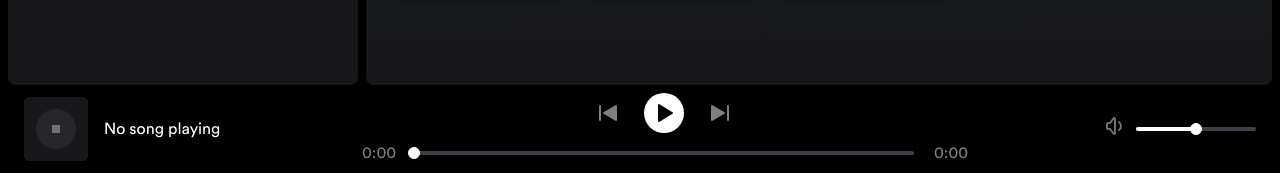
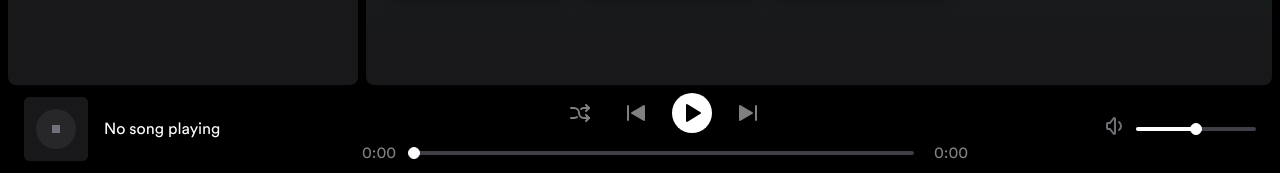
Before and after one commit to florchial/spotify-astro-clone, an Astro site: page / in a window 1280 px wide. Shown: the part 627-800 px from the top of the page. Built offline with nearby package versions, Linux system fonts and the light colour scheme; Astro itself is replaced by a stand-in of ours.

Commit message:
shuffle feature

```diff
--- a/src/components/Player.jsx
+++ b/src/components/Player.jsx
@@ -1,18 +1,23 @@
-import { useRef, useEffect } from 'react'
+import { useRef, useEffect, useState } from 'react'
 import { usePlayerStore } from "@/store/playerStore"
 import { SongTitle } from './SongTitle'
 import { VolumeControl } from './VolumeControl'
 import { SongSlider } from './SongSlider'
+import { amountOfSongs } from '@/domain/playlists'
 export const Pause = () => (<svg width="24" height="24" viewBox="0 0 24 24" fill="#000000" className="icon icon-tabler icons-tabler-filled icon-tabler-player-pause"><path stroke="none" d="M0 0h24v24H0z" fill="none" /><path d="M9 4h-2a2 2 0 0 0 -2 2v12a2 2 0 0 0 2 2h2a2 2 0 0 0 2 -2v-12a2 2 0 0 0 -2 -2z" /><path d="M17 4h-2a2 2 0 0 0 -2 2v12a2 2 0 0 0 2 2h2a2 2 0 0 0 2 -2v-12a2 2 0 0 0 -2 -2z" /></svg>)
 export const Play = () => (<svg width="24" height="24" viewBox="0 0 24 24" fill="#000000" className="icon icon-tabler icons-tabler-filled icon-tabler-player-play"><path stroke="none" d="M0 0h24v24H0z" fill="none" /><path d="M6 4v16a1 1 0 0 0 1.524 .852l13 -8a1 1 0 0 0 0 -1.704l-13 -8a1 1 0 0 0 -1.524 .852z" /></svg>)
 export const Next = () => (<svg width="24" height="24" viewBox="0 0 24 24" fill="currentColor" className="icon icon-tabler icons-tabler-filled icon-tabler-player-skip-forward"><path stroke="none" d="M0 0h24v24H0z" fill="none" /><path d="M3 5v14a1 1 0 0 0 1.504 .864l12 -7a1 1 0 0 0 0 -1.728l-12 -7a1 1 0 0 0 -1.504 .864z" /><path d="M20 4a1 1 0 0 1 .993 .883l.007 .117v14a1 1 0 0 1 -1.993 .117l-.007 -.117v-14a1 1 0 0 1 1 -1z" /></svg>)
 export const Previous = () => (<svg width="24" height="24" viewBox="0 0 24 24" fill="currentColor" className="icon icon-tabler icons-tabler-filled icon-tabler-player-skip-back"><path stroke="none" d="M0 0h24v24H0z" fill="none" /><path d="M19.496 4.136l-12 7a1 1 0 0 0 0 1.728l12 7a1 1 0 0 0 1.504 -.864v-14a1 1 0 0 0 -1.504 -.864z" /><path d="M4 4a1 1 0 0 1 .993 .883l.007 .117v14a1 1 0 0 1 -1.993 .117l-.007 -.117v-14a1 1 0 0 1 1 -1z" /></svg>)
+export const Shuffle = () => (<svg  xmlns="http://www.w3.org/2000/svg"  width="24"  height="24"  viewBox="0 0 24 24"  fill="none"  stroke="currentColor"  stroke-width="2"  stroke-linecap="round"  stroke-linejoin="round"  class="icon icon-tabler icons-tabler-outline icon-tabler-arrows-shuffle"><path stroke="none" d="M0 0h24v24H0z" fill="none"/><path d="M18 4l3 3l-3 3" /><path d="M18 20l3 -3l-3 -3" /><path d="M3 7h3a5 5 0 0 1 5 5a5 5 0 0 0 5 5h5" /><path d="M21 7h-5a4.978 4.978 0 0 0 -3 1m-4 8a4.984 4.984 0 0 1 -3 1h-3" /></svg>)
+export const Repeat = () => (<svg  xmlns="http://www.w3.org/2000/svg"  width="24"  height="24"  viewBox="0 0 24 24"  fill="none"  stroke="currentColor"  stroke-width="2"  stroke-linecap="round"  stroke-linejoin="round"  class="icon icon-tabler icons-tabler-outline icon-tabler-repeat"><path stroke="none" d="M0 0h24v24H0z" fill="none"/><path d="M4 12v-3a3 3 0 0 1 3 -3h13m-3 -3l3 3l-3 3" /><path d="M20 12v3a3 3 0 0 1 -3 3h-13m3 3l-3 -3l3 -3" /></svg>)
 
 export function Player() {
     const { isPlaying, setIsPlaying, currentPlaylist, volume, setCurrentPlaylist } = usePlayerStore(state => state)
     const playingSong = currentPlaylist?.song
     const audioRef = useRef(null)
     const isNotPlayable = !currentPlaylist || !currentPlaylist.song || currentPlaylist.songs.length === 0
+    const [shuffle, setShuffle] = useState(false);
+    const [repeat, setRepeat] = useState(false);
 
     useEffect(() => {
         if (!isPlaying) {
@@ -83,6 +88,8 @@ export function Player() {
 
     const changeSong = (offset) => {
         if (isNotPlayable) return
+        offset = shuffle? Math.floor(Math.random() * amountOfSongs(currentPlaylist.playlist)): offset
+        console.log("Offset: ", offset)
         const newSong = findNextSong(offset)
         setCurrentPlaylist({ ...currentPlaylist, song: newSong })
     }
@@ -95,11 +102,18 @@ export function Player() {
         changeSong(-1)
     }
 
+    const clickShuffle = () => {
+        setShuffle(!shuffle)
+    }
+
     return (
         <div className="flex flex-row px-4 w-full z-10 gap-2">
             <SongTitle />
             <div className="grid place-content-center flex-1 gap-2">
                 <div className='flex justify-center w-full gap-4'>
+                    <button className={shuffle?"p-2 text-green-500": "p-2 opacity-50 hover:opacity-100"} onClick={clickShuffle}>
+                        <Shuffle />
+                    </button>
                     <button className="p-2 opacity-50 hover:opacity-100" onClick={previousSong}>
                         <Previous />
                     </button>
--- a/src/pages/index.astro
+++ b/src/pages/index.astro
@@ -17,9 +17,7 @@ import Greeting from "@/components/Greeting.svelte";
         {playlists.map((playlist) => <PlaylistCard playlist={playlist}/>)}
       </div>
     </div>
-    <div
-      class="absolute inset-0 bg-gradient-to-t from-zinc-900 via-zinc-900/80"
-    >
+    <div class="absolute inset-0 bg-gradient-to-t from-zinc-900 via-zinc-900/80" >
     </div>
   </div>
 </Layout>
--- a/src/pages/playlists/[id].astro
+++ b/src/pages/playlists/[id].astro
@@ -27,7 +27,7 @@ const playlist = playlistBy(id!);
             <img
               src={playlist.cover}
               alt={`Cover of ${playlist.title}`}
-              class="object-cover w-full h-full shadow-lg"
+              class="object-cover w-full h-full"
               transition:name={`playlist-${playlist.id}-image`}
             />
           </picture>
```
